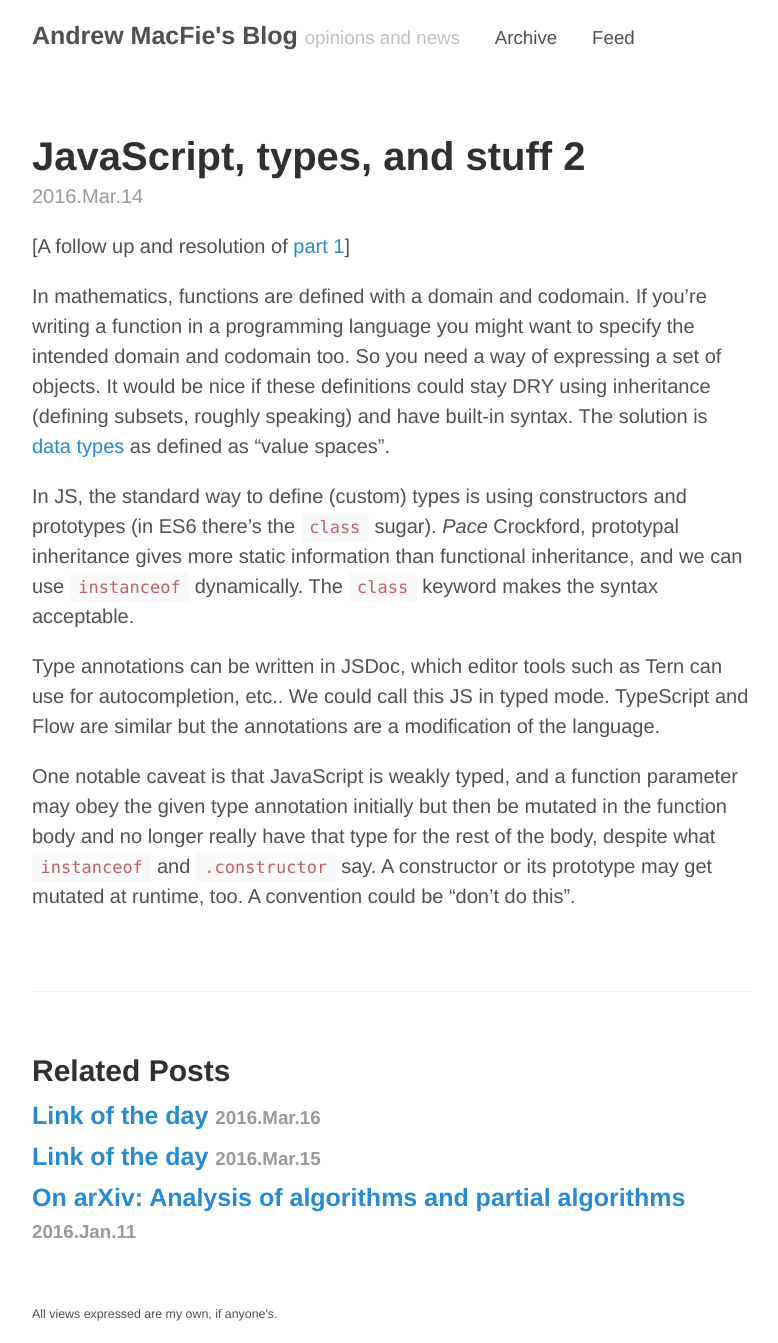
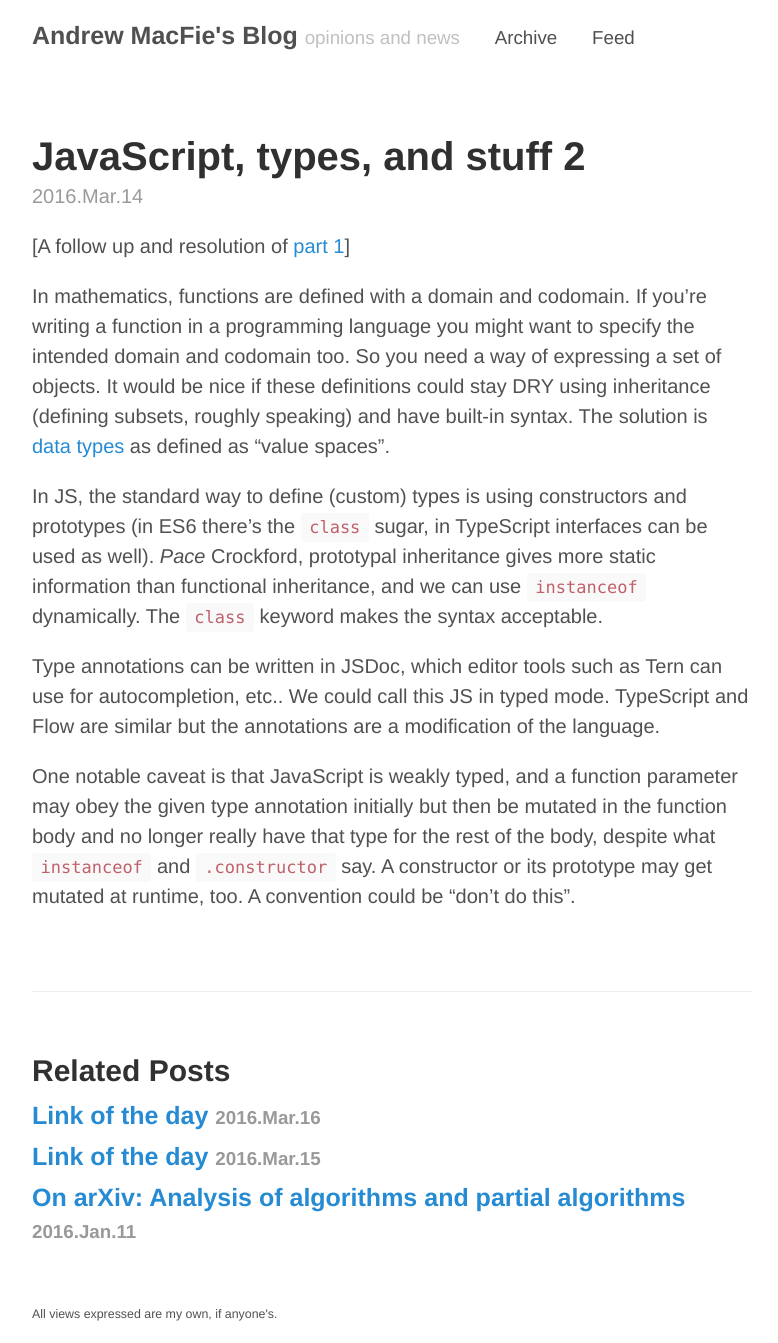
Before and after one commit to amacfie/amacfie.github.io, a Jekyll site: the page built from _posts/2016-03-14-js_type2.md, in a window 1280 px wide. Shown: the whole page, without its empty margins (248-1026 px from the left). Built offline with Jekyll 4.4.1, drawn with Linux system fonts in a browser that asks for light colours; comment, search, counter and statistics services are not loaded.

Commit message:
Add interfaces which have subset/inheritance

```diff
--- a/_posts/2016-03-14-js_type2.md
+++ b/_posts/2016-03-14-js_type2.md
@@ -16,7 +16,8 @@ The solution is
 as defined as "value spaces".
 
 In JS, the standard way to define (custom) types is using constructors
-and prototypes (in ES6 there's the `class` sugar).
+and prototypes (in ES6 there's the `class` sugar, in TypeScript interfaces
+can be used as well).
 _Pace_ Crockford, prototypal inheritance gives more static information
 than functional inheritance, and we can use `instanceof` dynamically.
 The `class` keyword makes the syntax acceptable.
```
Also changed, not shown: _posts/2014-05-21-Status.md (+1 -1 lines).
